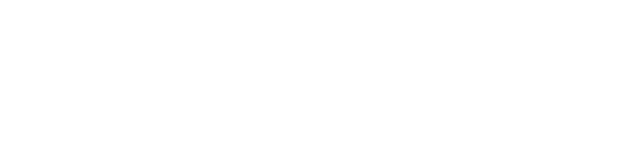
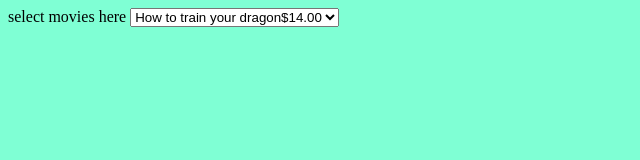
Before and after one commit to Joffin5/C0784294_CSD2214_7_TEST1_MovieTickets, a plain HTML site: page index.html in a window 1280 px wide. Shown: the whole page, without its empty margins (0-640 px from the left). Drawn offline with Linux system fonts and the light colour scheme.

Commit message:
movies added

```diff
--- a/index.html
+++ b/index.html
@@ -4,9 +4,20 @@
     <meta charset="UTF-8">
     <meta http-equiv="X-UA-Compatible" content="IE=edge">
     <meta name="viewport" content="width=device-width, initial-scale=1.0">
-    <title>Document</title>
+    <title>Ticket booking</title>
+    <link rel="stylesheet" href="style.css">
 </head>
 <body>
+    <div class="Movies">
+        <label for="" class="title">select movies here</label>
+        <select name="" id="films">
+            <option value="14">How to train your dragon<span class="price">$14.00</span></option>
+            <option value="17">Eragon<span class="price">$17.00</span></option>
+            <option value="12">Kalus<span class="price">$12.00</span></option>
+            <option value="15">Moana<span class="price">$15.00</span></option>
+            <option value="14">Rongo<span class="price">$14.00</span></option>
+        </select>
+    </div>
 
 </body>
 </html>
```
